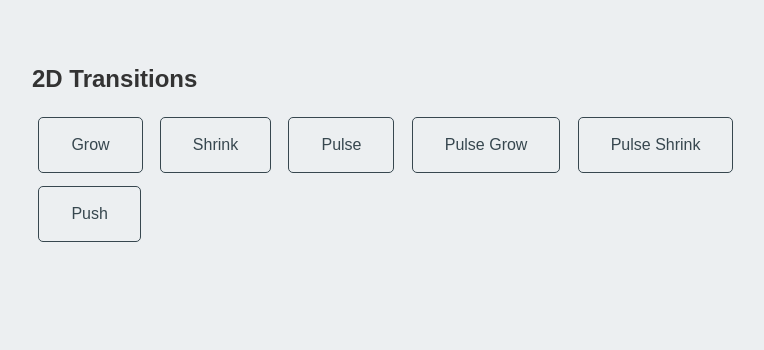
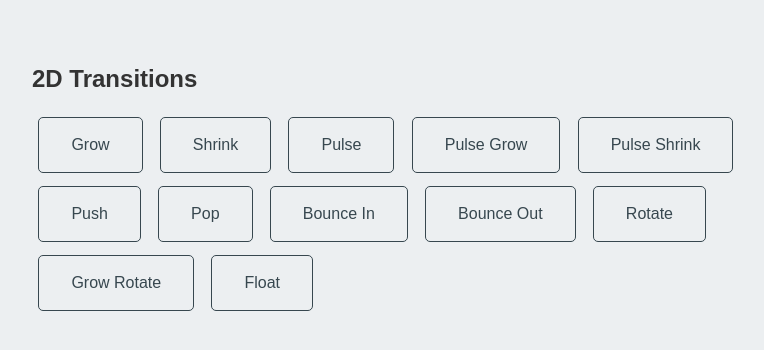
Before and after one commit to yaochuxia/hover, a website: page hover.html in a window 1280 px wide. Shown: the whole page, without its empty margins (208-972 px from the left). Drawn offline with Linux system fonts and the light colour scheme.

Commit message:
hover.html

```diff
--- a/hover.html
+++ b/hover.html
@@ -15,6 +15,12 @@
             <a href="#" class="hvr_pulse_grow">Pulse Grow</a>
             <a href="#" class="hvr_pulse_shrink">Pulse Shrink</a>
             <a href="#" class="hvr_push">Push</a>
+            <a href="#" class="hvr_pop">Pop</a>
+            <a href="#" class="hvr_bounce_in">Bounce In</a>
+            <a href="#" class="hvr_bounce_out">Bounce Out</a>
+            <a href="#" class="hvr_rotate">Rotate</a>
+            <a href="#" class="hvr_grow_rotate">Grow Rotate</a>
+            <a href="#" class="hvr_float">Float</a>
         </div>
     </div>
 </body>
```
